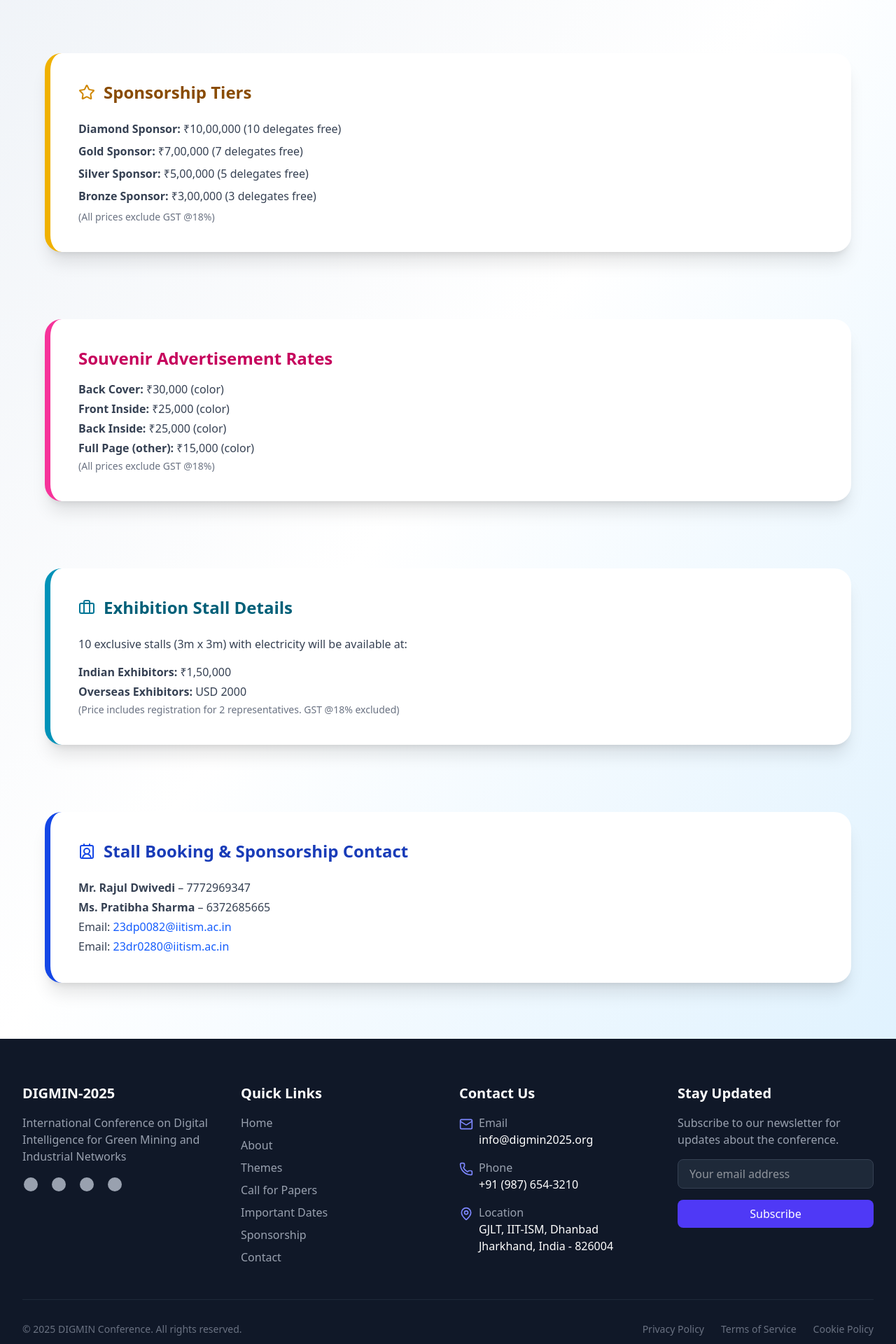
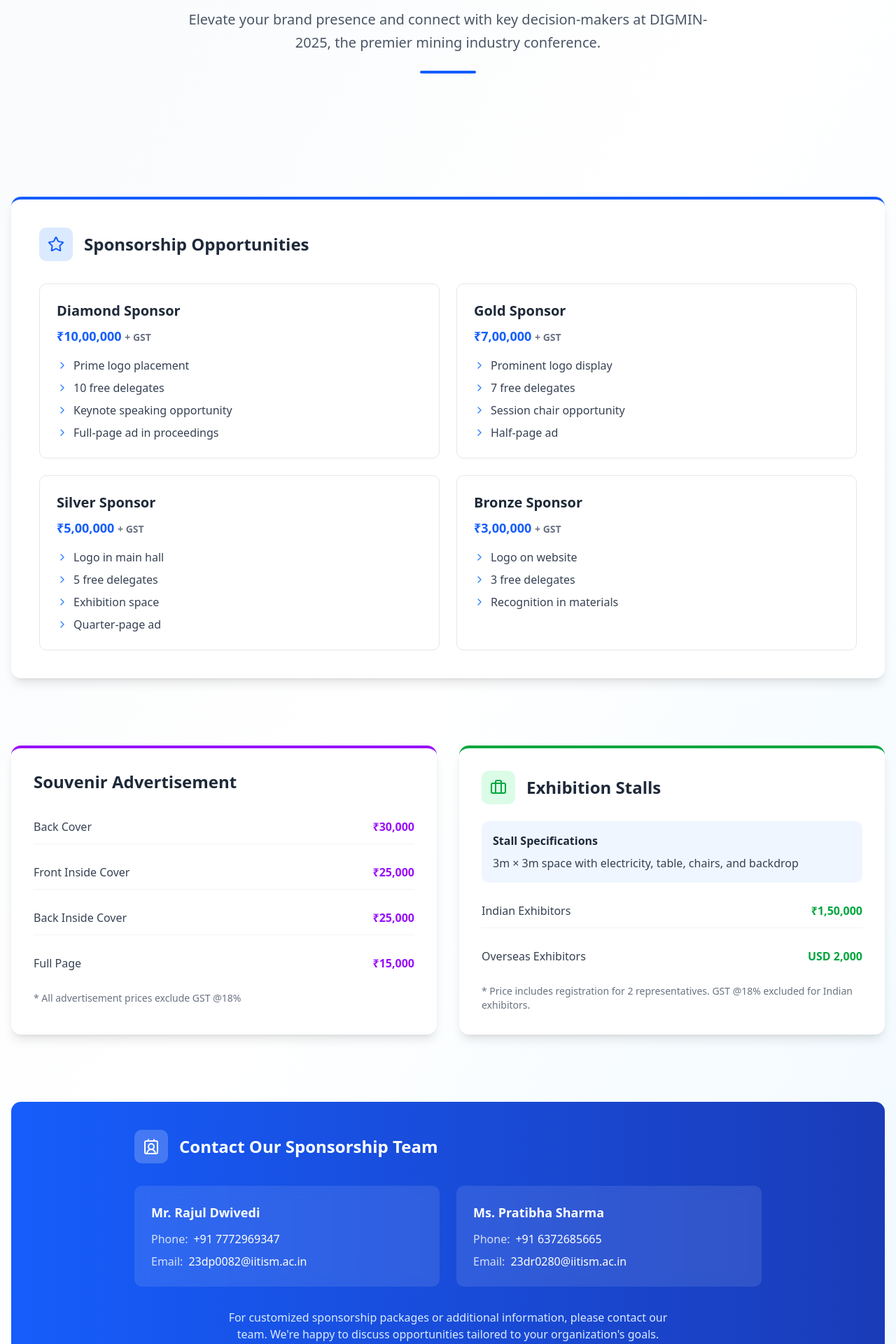
Before and after one commit to anirban2005143a/international-conference-digimin-2025, a Next.js app in the folder frontend/: page /sponsorship in a window 1280 px wide. Shown: the part 220-2140 px from the top of the page at 70% size. Built offline with nearby package versions, Linux system fonts and the light colour scheme; a web font is replaced by a local one.

Commit message:
add sponsorship page

```diff
--- a/frontend/src/components/sponsorshipPage/SponsorShipPage.jsx
+++ b/frontend/src/components/sponsorshipPage/SponsorShipPage.jsx
@@ -1,126 +1,266 @@
 "use client"
 import { useEffect, useRef } from 'react';
-import { motion, useAnimation, useInView } from 'framer-motion';
-import { Briefcase, Star, Contact2 } from 'lucide-react';
+import { motion, useAnimation, useInView, stagger } from 'framer-motion';
+import { Briefcase, Star, Contact2, ChevronRight } from 'lucide-react';
 
 const fadeIn = {
   hidden: { opacity: 0, y: 60 },
-  visible: (i = 1) => ({
+  visible: {
     opacity: 1,
     y: 0,
     transition: {
-      delay: i * 0.3,
-      duration: 0.7,
-      ease: 'easeOut'
+      duration: 0.8,
+      ease: [0.16, 0.77, 0.47, 0.97]
     }
-  })
+  }
+};
+
+const container = {
+  hidden: { opacity: 0 },
+  visible: {
+    opacity: 1,
+    transition: {
+      staggerChildren: 0.2,
+      delayChildren: 0.3
+    }
+  }
+};
+
+const item = {
+  hidden: { opacity: 0, y: 40 },
+  visible: {
+    opacity: 1,
+    y: 0,
+    transition: {
+      duration: 0.8,
+      ease: [0.16, 0.77, 0.47, 0.97]
+    }
+  }
 };
 
 export default function SponsorshipPage() {
   const ref = useRef(null);
-  const inView = useInView(ref, { once: true, margin: '-100px' });
+  const isInView = useInView(ref, { once: false, margin: '-100px' });
   const controls = useAnimation();
 
   useEffect(() => {
-    if (inView) controls.start('visible');
-  }, [inView, controls]);
+    if (isInView) {
+      controls.start("visible");
+    }
+  }, [isInView, controls]);
 
   return (
-    <div ref={ref} className="bg-gradient-to-br from-[#eef2f7] via-white to-[#e0f2fe] text-gray-800 min-h-screen px-4 py-20">
-      <div className="max-w-6xl mx-auto space-y-24">
+    <div ref={ref} className="bg-gradient-to-br from-[#f8fafc] via-white to-[#f0f9ff] text-gray-800 min-h-screen px-4 py-20">
+      <div className="max-w-7xl mx-auto space-y-16 md:space-y-24">
+        {/* Hero Section */}
+        <motion.header
+          className="text-center space-y-6 py-[80px]"
+          variants={container}
+          initial="hidden"
+          animate={controls}
+        >
+          <motion.div variants={item}>
+            <h1 className="text-4xl sm:text-5xl font-bold text-gray-900 tracking-tight">
+              Exhibition & <span className="text-blue-700">Sponsorship</span>
+            </h1>
+          </motion.div>
+          <motion.div variants={item}>
+            <p className="text-lg sm:text-xl text-gray-600 max-w-3xl mx-auto leading-relaxed">
+              Elevate your brand presence and connect with key decision-makers at DIGMIN-2025,
+              the premier mining industry conference.
+            </p>
+          </motion.div>
+          <motion.div variants={item}>
+            <div className="w-20 h-1 bg-blue-600 mx-auto rounded-full" />
+          </motion.div>
+        </motion.header>
 
-        <motion.header
-          className="text-center space-y-4"
+        {/* Sponsorship Tiers */}
+        <motion.section
+          className="bg-white p-8 sm:p-10 shadow-lg rounded-xl border-t-4 border-blue-600"
           variants={fadeIn}
           initial="hidden"
-          animate={controls}
-          custom={0}
+          whileInView="visible"
+          viewport={{ once: true, margin: "-100px" }}
+          transition={{ delay: 0.2 }}
         >
-          <h1 className="text-4xl sm:text-5xl font-extrabold text-blue-900 tracking-tight">
-            Exhibition & Sponsorship
-          </h1>
-          <p className="text-lg sm:text-xl text-gray-600 max-w-2xl mx-auto">
-            Showcase your brand and engage with industry leaders at DIGMIN-2025.
-          </p>
-        </motion.header>
+          <div className="flex items-center gap-4 mb-8">
+            <div className="p-3 bg-blue-100 rounded-lg">
+              <Star className="w-6 h-6 text-blue-600" />
+            </div>
+            <h2 className="text-2xl font-bold text-gray-800">Sponsorship Opportunities</h2>
+          </div>
 
+          <motion.div
+            className="grid md:grid-cols-2 gap-6"
+            variants={container}
+            initial="hidden"
+            whileInView="visible"
+            viewport={{ once: true, margin: "-50px" }}
+          >
+            {[
+              {
+                title: "Diamond Sponsor",
+                price: "₹10,00,000",
+                benefits: ["Prime logo placement", "10 free delegates", "Keynote speaking opportunity", "Full-page ad in proceedings"]
+              },
+              {
+                title: "Gold Sponsor",
+                price: "₹7,00,000",
+                benefits: ["Prominent logo display", "7 free delegates", "Session chair opportunity", "Half-page ad"]
+              },
+              {
+                title: "Silver Sponsor",
+                price: "₹5,00,000",
+                benefits: ["Logo in main hall", "5 free delegates", "Exhibition space", "Quarter-page ad"]
+              },
+              {
+                title: "Bronze Sponsor",
+                price: "₹3,00,000",
+                benefits: ["Logo on website", "3 free delegates", "Recognition in materials"]
+              }
+            ].map((tier, index) => (
+              <motion.div
+                key={tier.title}
+                variants={item}
+                className="border border-gray-200 rounded-lg p-6 hover:shadow-md transition-shadow"
+              >
+                <h3 className="text-xl font-semibold text-gray-800 mb-2">{tier.title}</h3>
+                <p className="text-blue-600 font-bold text-lg mb-4">{tier.price} <span className="text-gray-500 text-sm">+ GST</span></p>
+                <ul className="space-y-2">
+                  {tier.benefits.map((benefit, i) => (
+                    <li key={i} className="flex items-start">
+                      <ChevronRight className="w-4 h-4 text-blue-500 mt-1 mr-2 flex-shrink-0" />
+                      <span className="text-gray-700">{benefit}</span>
+                    </li>
+                  ))}
+                </ul>
+              </motion.div>
+            ))}
+          </motion.div>
+        </motion.section>
+
+        {/* Advertisement & Exhibition */}
+        <motion.div
+          className="grid md:grid-cols-2 gap-8"
+          variants={container}
+          initial="hidden"
+          whileInView="visible"
+          viewport={{ once: true, margin: "-100px" }}
+        >
+          {/* Souvenir Advertisement */}
+          <motion.section
+            variants={item}
+            className="bg-white p-8 shadow-lg rounded-xl border-t-4 border-purple-600"
+          >
+            <h2 className="text-2xl font-bold text-gray-800 mb-6">Souvenir Advertisement</h2>
+            <div className="space-y-4">
+              {[
+                { position: "Back Cover", price: "₹30,000" },
+                { position: "Front Inside Cover", price: "₹25,000" },
+                { position: "Back Inside Cover", price: "₹25,000" },
+                { position: "Full Page", price: "₹15,000" }
+              ].map((ad, index) => (
+                <div key={index} className="flex justify-between items-center py-3 border-b border-gray-100 last:border-0">
+                  <span className="text-gray-700 font-medium">{ad.position}</span>
+                  <span className="text-purple-600 font-semibold">{ad.price}</span>
+                </div>
+              ))}
+            </div>
+            <p className="text-sm text-gray-500 mt-4">* All advertisement prices exclude GST @18%</p>
+          </motion.section>
+
+          {/* Exhibition Stall */}
+          <motion.section
+            variants={item}
+            className="bg-white p-8 shadow-lg rounded-xl border-t-4 border-green-600"
+          >
+            <div className="flex items-center gap-4 mb-6">
+              <div className="p-3 bg-green-100 rounded-lg">
+                <Briefcase className="w-6 h-6 text-green-600" />
+              </div>
+              <h2 className="text-2xl font-bold text-gray-800">Exhibition Stalls</h2>
+            </div>
+            <div className="space-y-4">
+              <div className="bg-blue-50 p-4 rounded-lg">
+                <h3 className="font-semibold text-gray-800 mb-2">Stall Specifications</h3>
+                <p className="text-gray-700">3m × 3m space with electricity, table, chairs, and backdrop</p>
+              </div>
+              <div className="flex justify-between items-center py-3 border-b border-gray-100">
+                <span className="text-gray-700 font-medium">Indian Exhibitors</span>
+                <span className="text-green-600 font-semibold">₹1,50,000</span>
+              </div>
+              <div className="flex justify-between items-center py-3">
+                <span className="text-gray-700 font-medium">Overseas Exhibitors</span>
+                <span className="text-green-600 font-semibold">USD 2,000</span>
+              </div>
+              <p className="text-sm text-gray-500 mt-2">
+                * Price includes registration for 2 representatives. GST @18% excluded for Indian exhibitors.
+              </p>
+            </div>
+          </motion.section>
+        </motion.div>
+
+        {/* Contact Section */}
         <motion.section
-          className="bg-white p-10 shadow-xl rounded-3xl border-l-8 border-yellow-500"
+          className="bg-gradient-to-r from-blue-600 to-blue-800 p-10 rounded-xl text-white"
           variants={fadeIn}
           initial="hidden"
-          animate={controls}
-          custom={1}
+          whileInView="visible"
+          viewport={{ once: true, margin: "-100px" }}
+          transition={{ delay: 0.4 }}
         >
-          <div className="flex items-center gap-3 mb-6">
-            <Star className="w-6 h-6 text-yellow-600" />
-            <h2 className="text-2xl font-bold text-yellow-800">Sponsorship Tiers</h2>
+          <div className="max-w-4xl mx-auto">
+            <div className="flex items-center gap-4 mb-8">
+              <div className="p-3 bg-white/20 rounded-lg">
+                <Contact2 className="w-6 h-6" />
+              </div>
+              <h2 className="text-2xl font-bold">Contact Our Sponsorship Team</h2>
+            </div>
+
+            <motion.div
+              className="grid sm:grid-cols-2 gap-6"
+              variants={container}
+              initial="hidden"
+              whileInView="visible"
+              viewport={{ once: true }}
+            >
+              <motion.div variants={item} className="bg-white/10 p-6 rounded-lg backdrop-blur-sm">
+                <h3 className="font-bold text-lg mb-3">Mr. Rajul Dwivedi</h3>
+                <p className="flex items-center gap-2 mb-2">
+                  <span className="opacity-80">Phone:</span>
+                  <a href="tel:+917772969347" className="hover:underline">+91 7772969347</a>
+                </p>
+                <p className="flex items-center gap-2">
+                  <span className="opacity-80">Email:</span>
+                  <a href="mailto:23dp0082@iitism.ac.in" className="hover:underline">23dp0082@iitism.ac.in</a>
+                </p>
+              </motion.div>
+
+              <motion.div variants={item} className="bg-white/10 p-6 rounded-lg backdrop-blur-sm">
+                <h3 className="font-bold text-lg mb-3">Ms. Pratibha Sharma</h3>
+                <p className="flex items-center gap-2 mb-2">
+                  <span className="opacity-80">Phone:</span>
+                  <a href="tel:+916372685665" className="hover:underline">+91 6372685665</a>
+                </p>
+                <p className="flex items-center gap-2">
+                  <span className="opacity-80">Email:</span>
+                  <a href="mailto:23dr0280@iitism.ac.in" className="hover:underline">23dr0280@iitism.ac.in</a>
+                </p>
+              </motion.div>
+            </motion.div>
+
+            <motion.div
+              variants={item}
+              className="mt-8 text-center"
+            >
+              <p className="text-blue-100 max-w-2xl mx-auto">
+                For customized sponsorship packages or additional information, please contact our team.
+                We're happy to discuss opportunities tailored to your organization's goals.
+              </p>
+            </motion.div>
           </div>
-          <ul className="text-gray-700 space-y-2">
-            <li><strong>Diamond Sponsor:</strong> ₹10,00,000 (10 delegates free)</li>
-            <li><strong>Gold Sponsor:</strong> ₹7,00,000 (7 delegates free)</li>
-            <li><strong>Silver Sponsor:</strong> ₹5,00,000 (5 delegates free)</li>
-            <li><strong>Bronze Sponsor:</strong> ₹3,00,000 (3 delegates free)</li>
-            <li className="text-sm text-gray-500">(All prices exclude GST @18%)</li>
-          </ul>
         </motion.section>
-
-        <motion.section
-          className="bg-white p-10 shadow-xl rounded-3xl border-l-8 border-pink-500"
-          variants={fadeIn}
-          initial="hidden"
-          animate={controls}
-          custom={2}
-        >
-          <h2 className="text-2xl font-bold text-pink-700 mb-4">Souvenir Advertisement Rates</h2>
-          <ul className="text-gray-700 space-y-1">
-            <li><strong>Back Cover:</strong> ₹30,000 (color)</li>
-            <li><strong>Front Inside:</strong> ₹25,000 (color)</li>
-            <li><strong>Back Inside:</strong> ₹25,000 (color)</li>
-            <li><strong>Full Page (other):</strong> ₹15,000 (color)</li>
-            <li className="text-sm text-gray-500">(All prices exclude GST @18%)</li>
-          </ul>
-        </motion.section>
-
-        <motion.section
-          className="bg-white p-10 shadow-xl rounded-3xl border-l-8 border-cyan-600"
-          variants={fadeIn}
-          initial="hidden"
-          animate={controls}
-          custom={3}
-        >
-          <div className="flex items-center gap-3 mb-6">
-            <Briefcase className="w-6 h-6 text-cyan-700" />
-            <h2 className="text-2xl font-bold text-cyan-800">Exhibition Stall Details</h2>
-          </div>
-          <p className="text-gray-700 mb-4">
-            10 exclusive stalls (3m x 3m) with electricity will be available at:
-          </p>
-          <ul className="text-gray-700 space-y-1">
-            <li><strong>Indian Exhibitors:</strong> ₹1,50,000</li>
-            <li><strong>Overseas Exhibitors:</strong> USD 2000</li>
-            <li className="text-sm text-gray-500">(Price includes registration for 2 representatives. GST @18% excluded)</li>
-          </ul>
-        </motion.section>
-
-        <motion.section
-          className="bg-white p-10 shadow-xl rounded-3xl border-l-8 border-blue-700"
-          variants={fadeIn}
-          initial="hidden"
-          animate={controls}
-          custom={4}
-        >
-          <div className="flex items-center gap-3 mb-6">
-            <Contact2 className="w-6 h-6 text-blue-700" />
-            <h2 className="text-2xl font-bold text-blue-800">Stall Booking & Sponsorship Contact</h2>
-          </div>
-          <ul className="text-gray-700 space-y-1">
-            <li><strong>Mr. Rajul Dwivedi</strong> – 7772969347</li>
-            <li><strong>Ms. Pratibha Sharma</strong> – 6372685665</li>
-            <li>Email: <a href="mailto:23dp0082@iitism.ac.in" className="text-blue-600 hover:underline">23dp0082@iitism.ac.in</a></li>
-            <li>Email: <a href="mailto:23dr0280@iitism.ac.in" className="text-blue-600 hover:underline">23dr0280@iitism.ac.in</a></li>
-          </ul>
-        </motion.section>
-
       </div>
     </div>
   );
```
